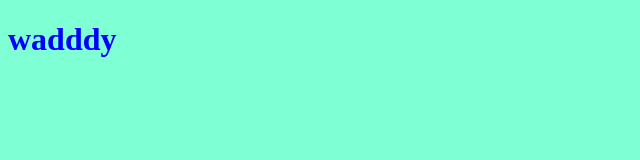
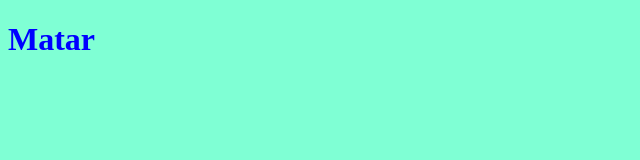
Before and after one commit to YoussefMohamedym3/myproject, a plain HTML site: page index.html in a window 1280 px wide. Shown: the whole page, without its empty margins (0-640 px from the left). Drawn offline with Linux system fonts and the light colour scheme.

Commit message:
mater change 1

```diff
--- a/index.html
+++ b/index.html
@@ -8,7 +8,7 @@
 
 </head>
 <body>
-<h1>wadddy</h1>
+<h1>Matar</h1>
     <script src="app.js"></script>
 
 
```
